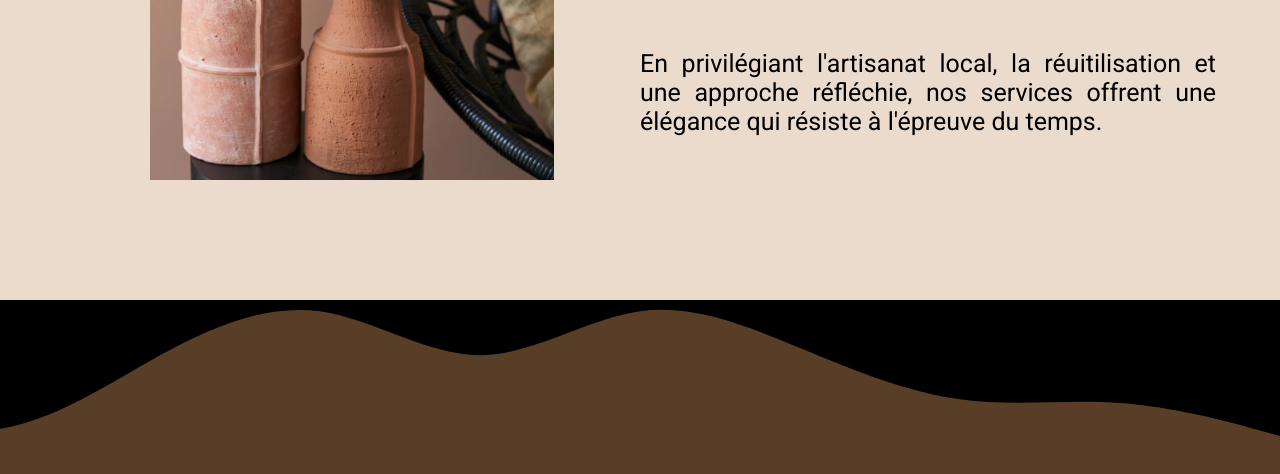
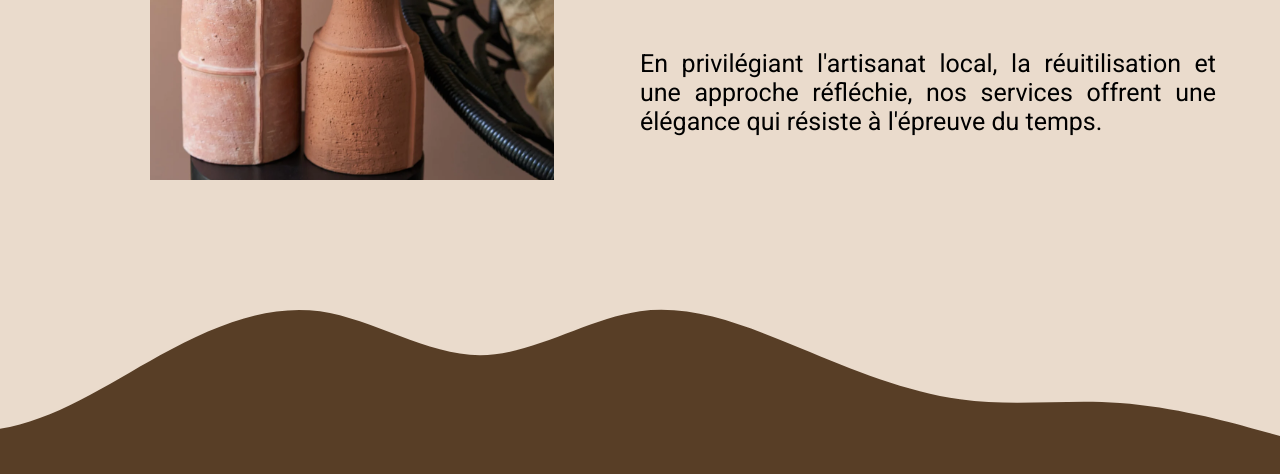
Before and after one commit to Scharlyopitz/CHEYSSOI-PARIS, a React (Vite) app: page /about in a window 1280 px wide. Shown: the part 1300-1774 px from the top of the page. Built offline with nearby package versions, Linux system fonts and the light colour scheme.

Commit message:
Changement de couleur du svg

```diff
--- a/src/pages/About.jsx
+++ b/src/pages/About.jsx
@@ -54,7 +54,7 @@ function ThirdSection() {
 
   return (
     <section className="thirdSection">
-      <svg style={{ transform: "rotate(180deg)" }}>
+      <svg fill={color} style={{ transform: "rotate(180deg)" }}>
         <path d="M0,44L26.7,51.3C53.3,59,107,73,160,77C213.3,81,267,73,320,80.7C373.3,88,427,110,480,132C533.3,154,587,176,640,168.7C693.3,161,747,125,800,124.7C853.3,125,907,161,960,168.7C1013.3,176,1067,154,1120,124.7C1173.3,95,1227,59,1280,51.3C1333.3,44,1387,66,1440,88C1493.3,110,1547,132,1600,143C1653.3,154,1707,154,1760,135.7C1813.3,117,1867,81,1920,69.7C1973.3,59,2027,73,2080,91.7C2133.3,110,2187,132,2240,139.3C2293.3,147,2347,139,2400,124.7C2453.3,110,2507,88,2560,88C2613.3,88,2667,110,2720,113.7C2773.3,117,2827,103,2880,102.7C2933.3,103,2987,117,3040,110C3093.3,103,3147,73,3200,73.3C3253.3,73,3307,103,3360,95.3C3413.3,88,3467,44,3520,25.7C3573.3,7,3627,15,3680,18.3C3733.3,22,3787,22,3813,22L3840,22L3840,220L3813.3,220C3786.7,220,3733,220,3680,220C3626.7,220,3573,220,3520,220C3466.7,220,3413,220,3360,220C3306.7,220,3253,220,3200,220C3146.7,220,3093,220,3040,220C2986.7,220,2933,220,2880,220C2826.7,220,2773,220,2720,220C2666.7,220,2613,220,2560,220C2506.7,220,2453,220,2400,220C2346.7,220,2293,220,2240,220C2186.7,220,2133,220,2080,220C2026.7,220,1973,220,1920,220C1866.7,220,1813,220,1760,220C1706.7,220,1653,220,1600,220C1546.7,220,1493,220,1440,220C1386.7,220,1333,220,1280,220C1226.7,220,1173,220,1120,220C1066.7,220,1013,220,960,220C906.7,220,853,220,800,220C746.7,220,693,220,640,220C586.7,220,533,220,480,220C426.7,220,373,220,320,220C266.7,220,213,220,160,220C106.7,220,53,220,27,220L0,220Z"></path>
       </svg>
 
```
